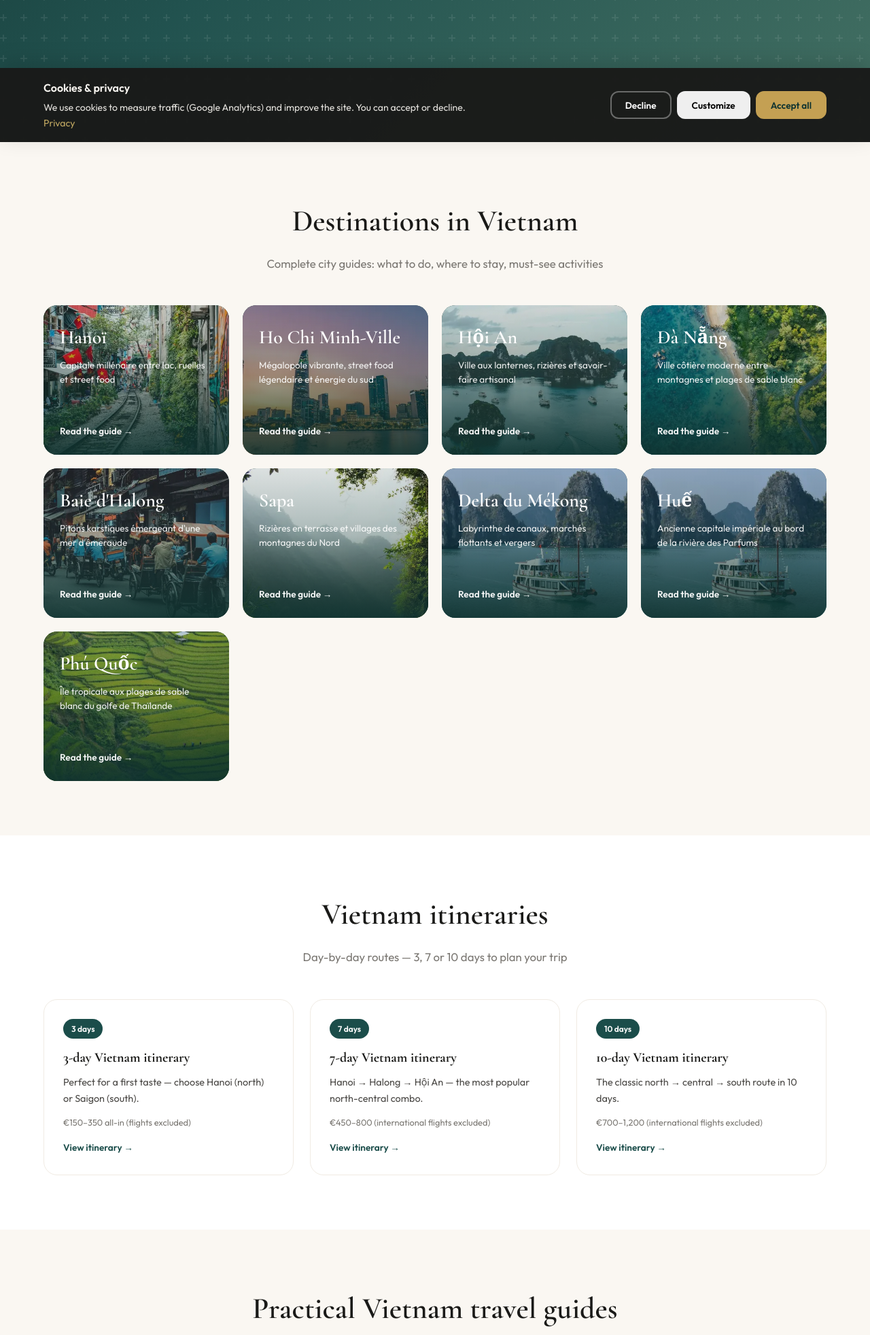
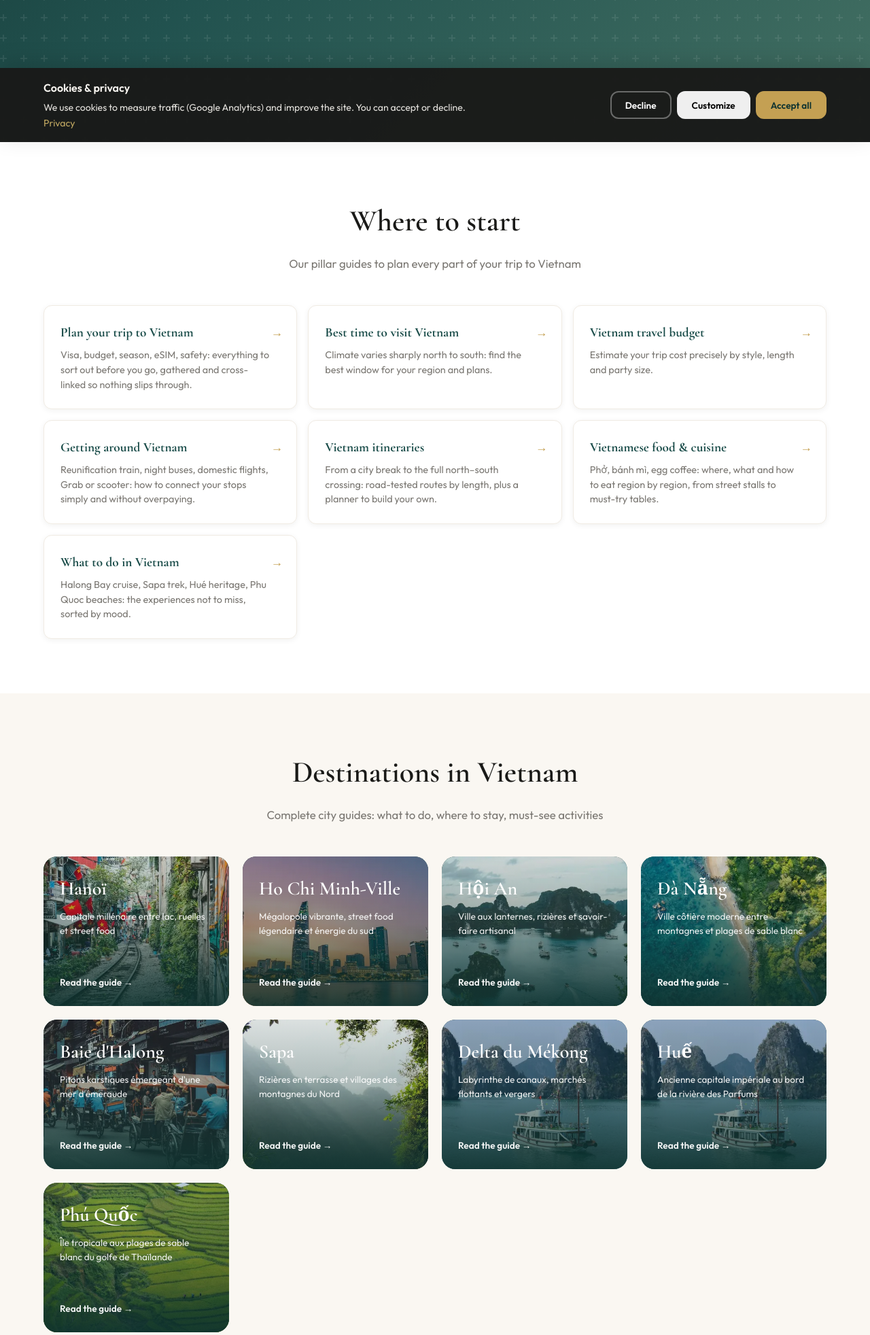
Before and after one commit to Colin-tech-VS/insidevietnamtravel, a Flask app: page /en in a window 1280 px wide. Shown: the part 591-2555 px from the top of the page at 68% size. Run offline with Flask 3, Linux system fonts and the light colour scheme; some libraries are stand-ins or nearby versions.

Commit message:
feat(seo): maillage retour + grille piliers homepage + E-E-A-T articles
Phase 3 (maillage RETOUR contenu -> pilier) : carte "Ce guide fait partie de"
sur les articles, lien remontant sur les destinations et les outils (visa,
esim). Ferme les silos cote SEO. Inversion data-driven du registre des
piliers (find_pillars_for) exposee via le global pillar_backlinks.

Homepage : section "Par ou commencer" avec la grille des 7 piliers thematiques
(home = hub principal pointant vers tous les silos).

E-E-A-T : signature auteur visible liee a la page A propos + "Mis a jour le"
(date updated_at), et JSON-LD Article enrichi (author.url, dateModified reelle).

URLs inchangees. Teste : backlinks FR/EN sur article/destination/outil, 7
tuiles homepage FR/EN, byline + JSON-LD, non-regression sur 15 routes.

Co-Authored-By: Claude Opus 4.8 <noreply@anthropic.com>

```diff
--- a/app.py
+++ b/app.py
@@ -280,6 +280,12 @@ def seo_organization():
 @app.template_global()
 def seo_website():
     return website_schema(get_lang())
+
+
+@app.template_global()
+def pillar_backlinks(endpoint: str, slug: str | None = None) -> list[dict]:
+    """Maillage retour : pilier(s) de silo référençant cette page (contenu → pilier)."""
+    return pillars.find_pillars_for(endpoint, slug, get_lang(), lang_url)
 
 
 @app.template_global()
--- a/data/pillars.py
+++ b/data/pillars.py
@@ -485,6 +485,25 @@ def localize_hub(key: str, raw: dict, lang: str, lang_url: Callable[..., str]) -
     }
 
 
+def find_pillars_for(ep: str, slug: str | None,
+                     lang: str, lang_url: Callable[..., str]) -> list[dict]:
+    """Piliers-hub qui référencent ce contenu (maillage RETOUR : contenu → pilier).
+
+    Inverse les clusters : permet à une page article/destination/outil d'afficher un
+    lien remontant vers le(s) pilier(s) de son silo, ce qui « ferme » le silo SEO.
+    """
+    out: list[dict] = []
+    for raw in PILLARS.values():
+        if raw.get("kind") != "hub":
+            continue
+        for cluster in raw.get("clusters", []):
+            if any(l.get("ep") == ep and l.get("slug") == slug for l in cluster["links"]):
+                out.append({"title": _pick(raw["title"], lang),
+                            "url": pillar_url(raw, lang, lang_url)})
+                break
+    return out
+
+
 def thematic_list(lang: str, lang_url: Callable[..., str]) -> list[dict]:
     """Liste légère des piliers thématiques (nav / homepage / maillage)."""
     items = []
--- a/locales/ui.py
+++ b/locales/ui.py
@@ -48,6 +48,11 @@ UI: dict[str, dict[str, str]] = {
     },
     "home.hero.cta_dest": {"fr": "Explorer les destinations", "en": "Explore destinations"},
     "home.hero.cta_pdf": {"fr": "Télécharger le guide PDF", "en": "Download the PDF guide"},
+    "home.pillars.title": {"fr": "Par où commencer", "en": "Where to start"},
+    "home.pillars.sub": {
+        "fr": "Nos guides piliers pour préparer chaque facette de votre voyage au Vietnam",
+        "en": "Our pillar guides to plan every part of your trip to Vietnam",
+    },
     "home.dest.title": {"fr": "Destinations au Vietnam", "en": "Destinations in Vietnam"},
     "home.dest.sub": {
         "fr": "Guides complets par ville : que faire, où dormir, activités incontournables",
@@ -149,6 +154,7 @@ UI: dict[str, dict[str, str]] = {
 
     # Piliers SEO (hubs thématiques)
     "pillar.soon": {"fr": "Bientôt", "en": "Coming soon"},
+    "pillar.part_of": {"fr": "Ce guide fait partie de", "en": "Part of the guide"},
     "pillar.related_destinations": {"fr": "Destinations associées", "en": "Related destinations"},
     "pillar.faq": {"fr": "Questions fréquentes", "en": "Frequently asked questions"},
     "pillar.related": {"fr": "Guides liés", "en": "Related guides"},
@@ -213,6 +219,8 @@ UI: dict[str, dict[str, str]] = {
 
     # Article
     "article.read_time": {"fr": "min de lecture", "en": "min read"},
+    "article.by": {"fr": "Par", "en": "By"},
+    "article.updated": {"fr": "Mis à jour le", "en": "Updated on"},
     "article.new": {"fr": "Nouveau", "en": "New"},
     "article.related": {"fr": "Articles similaires", "en": "Related articles"},
     "article.updated": {"fr": "Mis à jour le", "en": "Updated on"},
--- a/static/css/style.css
+++ b/static/css/style.css
@@ -689,6 +689,11 @@ body.is-nav-open { overflow: hidden; }
 
 .article-hero--with-image h1 {
   color: var(--white);
+}
+
+.article-hero--with-image .article-meta a {
+  color: var(--white);
+  text-decoration: underline;
 }
 
 .article-hero__labels {
@@ -3197,3 +3202,62 @@ a.pillar-card:hover .pillar-card__arrow { opacity: 1; transform: translateX(0);
   .pillar-cluster__grid { grid-template-columns: 1fr; }
   .pillar-cta { flex-direction: column; align-items: flex-start; }
 }
+
+/* Maillage retour : lien remontant contenu → pilier */
+.pillar-backlink {
+  display: flex;
+  flex-wrap: wrap;
+  align-items: center;
+  gap: 0.5rem 0.85rem;
+  margin: 0 0 1.5rem;
+}
+.pillar-backlink__label {
+  font-size: 0.8rem;
+  font-weight: 700;
+  text-transform: uppercase;
+  letter-spacing: 0.07em;
+  color: var(--ink-muted);
+}
+.sidebar-card--pillar { border-left: 3px solid var(--gold); }
+.sidebar-card--pillar a { font-weight: 600; }
+
+/* Grille des piliers sur la homepage (hub principal → silos) */
+.pillars-grid {
+  display: grid;
+  grid-template-columns: repeat(auto-fill, minmax(280px, 1fr));
+  gap: 1rem;
+}
+.pillar-tile {
+  position: relative;
+  display: flex;
+  flex-direction: column;
+  gap: 0.4rem;
+  padding: 1.5rem 2.25rem 1.5rem 1.5rem;
+  background: var(--white);
+  border: 1px solid var(--rice-dark);
+  border-radius: var(--radius-md);
+  box-shadow: var(--shadow-sm);
+  color: var(--ink);
+  transition: transform var(--transition), box-shadow var(--transition), border-color var(--transition);
+}
+.pillar-tile:hover {
+  transform: translateY(-3px);
+  box-shadow: var(--shadow-md);
+  border-color: var(--teal-light);
+}
+.pillar-tile__title {
+  font-family: var(--font-display);
+  font-size: 1.2rem;
+  font-weight: 700;
+  color: var(--teal);
+}
+.pillar-tile__lede { font-size: 0.9rem; line-height: 1.5; color: var(--ink-muted); }
+.pillar-tile__arrow {
+  position: absolute;
+  top: 1.5rem;
+  right: 1.25rem;
+  color: var(--gold);
+  font-size: 1.1rem;
+  transition: transform var(--transition);
+}
+.pillar-tile:hover .pillar-tile__arrow { transform: translateX(4px); }
--- a/templates/index.html
+++ b/templates/index.html
@@ -41,6 +41,24 @@
     <div class="hero-actions">
       <a href="#destinations" class="btn btn-primary">{{ t('home.hero.cta_dest') }}</a>
       <a href="{{ pdf_checkout_url() }}" class="btn btn-ghost" data-no-loader>{{ t('home.hero.cta_pdf') }}</a>
+    </div>
+  </div>
+</section>
+
+<section class="section section--alt" aria-labelledby="pillars-title">
+  <div class="container">
+    <header class="section-header">
+      <h2 id="pillars-title">{{ t('home.pillars.title') }}</h2>
+      <p>{{ t('home.pillars.sub') }}</p>
+    </header>
+    <div class="pillars-grid">
+      {% for p in pillars %}
+      <a class="pillar-tile" href="{{ p.url }}">
+        <span class="pillar-tile__title">{{ p.title }}</span>
+        <span class="pillar-tile__lede">{{ p.lede }}</span>
+        <span class="pillar-tile__arrow" aria-hidden="true">→</span>
+      </a>
+      {% endfor %}
     </div>
   </div>
 </section>
```
Also changed, not shown: templates/article.html (+18 -2 lines), templates/destination.html (+8 -0 lines), templates/tools/essentials.html (+8 -0 lines), templates/tools/visa.html (+8 -0 lines).
